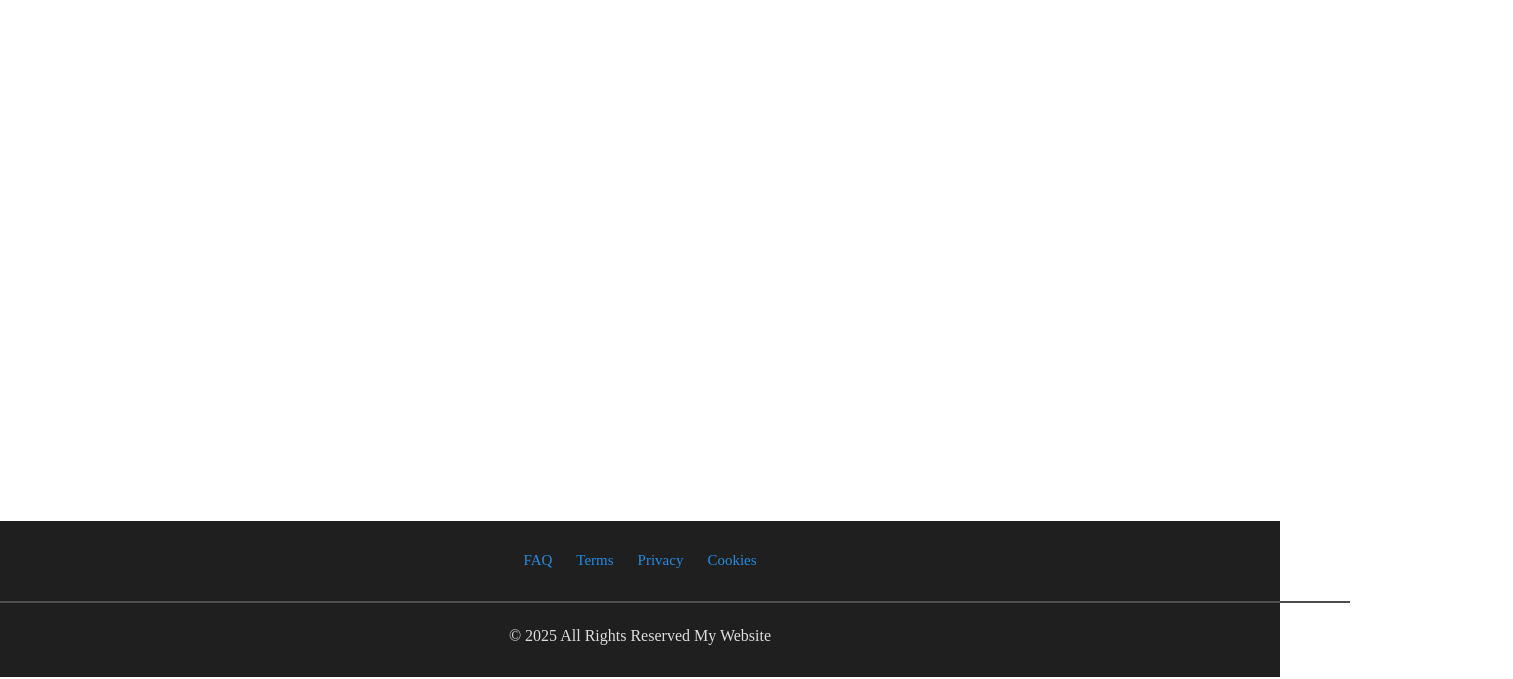
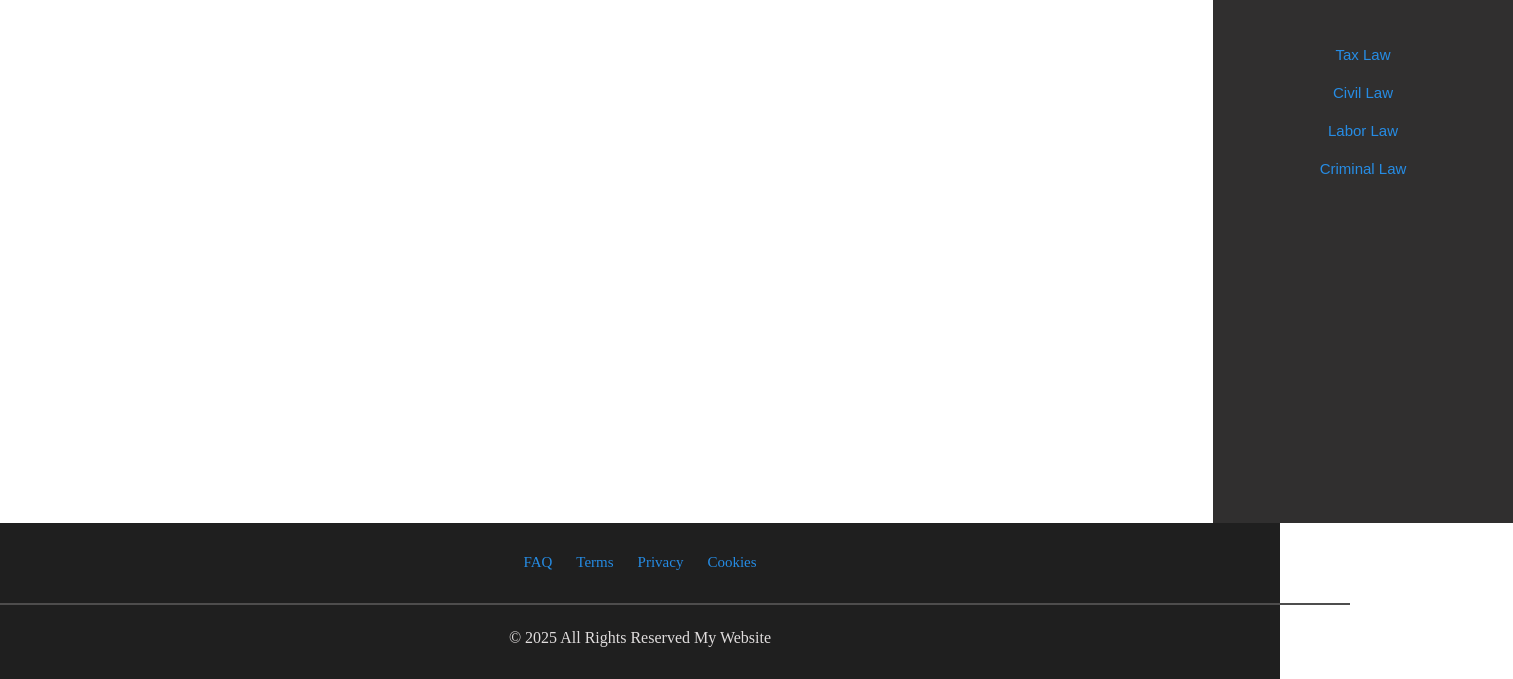
Before and after one commit to santiagosu1/basic-navigation-example-11-6-2025, a plain HTML site: page pages/services.html in a window 1280 px wide. Shown: the part 185-864 px from the top of the page, 1513 px wide, since content can reach past the window. Drawn offline with Linux system fonts and the light colour scheme.

Commit message:
Update Services page

```diff
--- a/main.css
+++ b/main.css
@@ -9,7 +9,6 @@
 
 nav {
 
-    padding: 32px 32px;
     min-height: 80px;
     background-color: #1f1f1f;
 
@@ -95,9 +94,79 @@ main {
 
 }
 
+/* Main & Rightsidebar css */
+.page-wrapper {
+
+    width: 1513px;
+    height: 600px;
+    font-size: 0px;
+    font-family: Arial, sans-serif;
+}
+
+.content-area {
+
+    padding: 25px;
+    display: inline-block;
+    width: 1196px;
+    height: 700px;
+
+    font-size: 16px;
+
+}
+
+
+.rightsidebar {
+
+    display: inline-block;
+    width: 300px;
+    height: 600px;
+    vertical-align: top;
+    padding: 20px;
+    background-color: #302f2f ;
+    border-left: 0px;
+    margin-left: 17px;
+    font-size: 16px;
+}
+
+#webtoolkitheader {
+
+
+    padding: 10px;
+    color: rgb(219, 219, 219);
+
+
+
+}
+
+div.rightsidebarsectionsizestyle {
+
+    height: 470px;
+    text-align: center;
+    margin-top: 50px;
+    padding: 5px;
+
+}
+
+nav.modifier {
+
+    height:500px ;
+    background-color: #302f2f
+
+}
+
+li.modifier{
+
+    margin-right: 0px;
+    padding-bottom: 20px;
+    display: block;
+
+}
+
+
+/* Footerarea */
 nav {
 
-    padding: 0px;
+    padding-bo: 0px;
     text-align: center;
 
 }
--- a/pages/services.html
+++ b/pages/services.html
@@ -17,7 +17,7 @@
             <span class="spacer"></span>
             <ul>
                 <li><a href="../index.html">Home</a></li>
-                <li><a href="#">About</a></li>
+                <li><a href="./about.html">About</a></li>
                 <li><a href="#"  class="current">Services</a></li>
                 <li><a href="./contact.html">Contact</a></li>
             </ul>
@@ -27,10 +27,68 @@
 
     </header>
 
-    <main>
-        <h1 style="text-align: center;">Services Page</h1>
+    <div class="page-wrapper">
 
-    </main>
+        <main class="content-area">
+            <h1 style="text-align: center;">Services Page</h1>
+
+        </main>
+
+
+        <aside class="rightsidebar" aria-label="Web development resources" >
+
+
+            <article class="rightsidebarsectionsizestyle">
+
+
+
+                <nav class="modifier" aria-label="Secondary navigation or Resource navigation">
+
+                    <section id="webtoolkitheader">
+
+                        <h2>Categories</h2>
+
+                    </section>
+
+
+
+                    <div class="rightsidebarsectionsizestyle">
+
+
+                        <ul>
+
+                            <li class="modifier">
+                                <a href="https://www.google.com/intl/en_ca/chrome/dr/download/"> Tax Law</a><br>
+                            </li>
+
+                            <li class="modifier">
+                                <a href="https://code.visualstudio.com/download">Civil Law</a><br>
+                            </li>
+
+                            <li class="modifier">
+                                <a href="https://gitforwindows.org/">Labor Law</a>
+                            </li>
+
+                            <li class="modifier">
+                                <a href="https://git-scm.com/downloads">Criminal Law</a>
+                            </li>
+
+                        </ul>
+
+
+                    </div>
+
+
+
+                </nav>
+
+
+            </article>
+
+
+        </aside>
+
+    </div>
 
 
     <nav>
@@ -61,6 +119,8 @@
 
 
 
+
+
     <footer>
 
         <p class="footerstyle">&copy; 2025 All Rights Reserved My Website</p>
```
